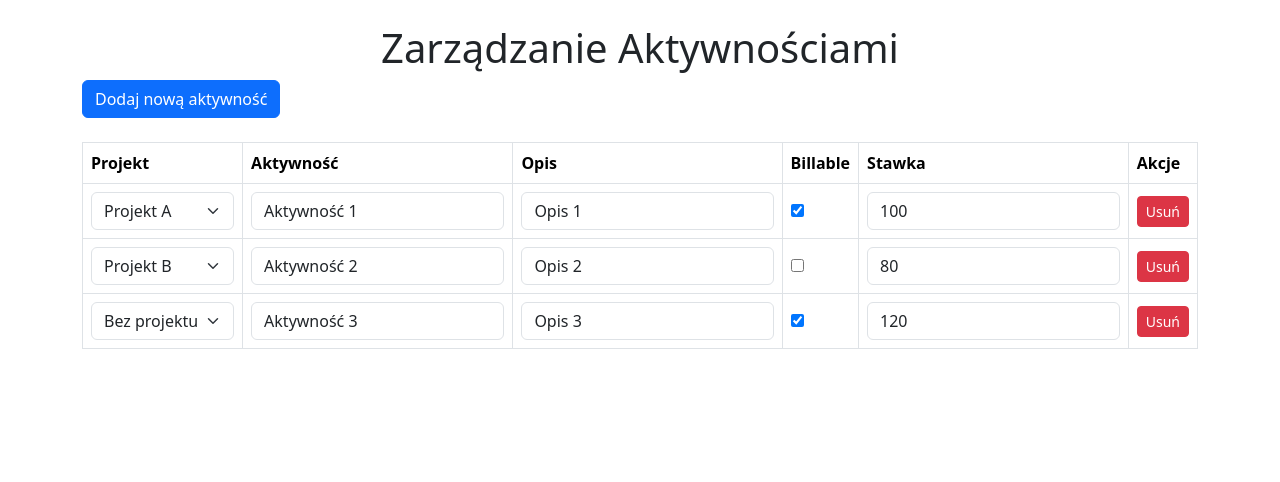
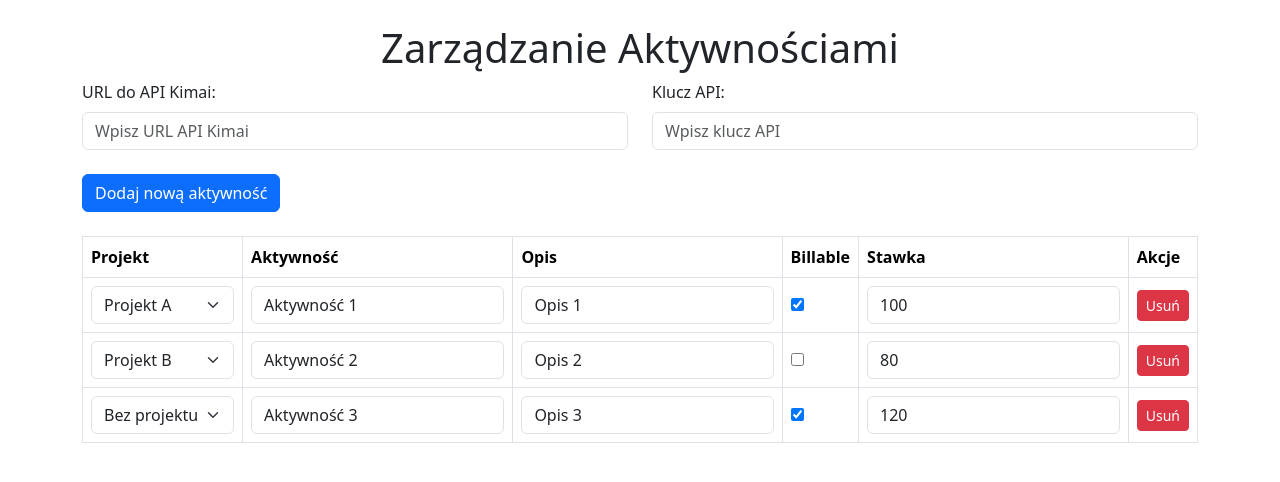
Before and after one commit to Pasko5000/kimai-app, a plain HTML site: page index.html in a window 1280 px wide. Drawn offline with nearby package versions, Linux system fonts and the light colour scheme.

Commit message:
forgot about apikey

```diff
--- a/index.html
+++ b/index.html
@@ -20,7 +20,20 @@
     <div class="container my-4">
         <h1 class="text-center">Zarządzanie Aktywnościami</h1>
 
-        <!-- Formularz z polami do edycji -->
+        <!-- Formularz z polami do edycji URL API i API Key -->
+        <div class="mb-4">
+            <div class="row">
+                <div class="col">
+                    <label for="apiUrl" class="form-label">URL do API Kimai:</label>
+                    <input type="text" id="apiUrl" class="form-control" placeholder="Wpisz URL API Kimai" />
+                </div>
+                <div class="col">
+                    <label for="apiKey" class="form-label">Klucz API:</label>
+                    <input type="text" id="apiKey" class="form-control" placeholder="Wpisz klucz API" />
+                </div>
+            </div>
+        </div>
+
         <div class="mb-4">
             <button class="btn btn-primary" onclick="addRow()">Dodaj nową aktywność</button>
         </div>
```
